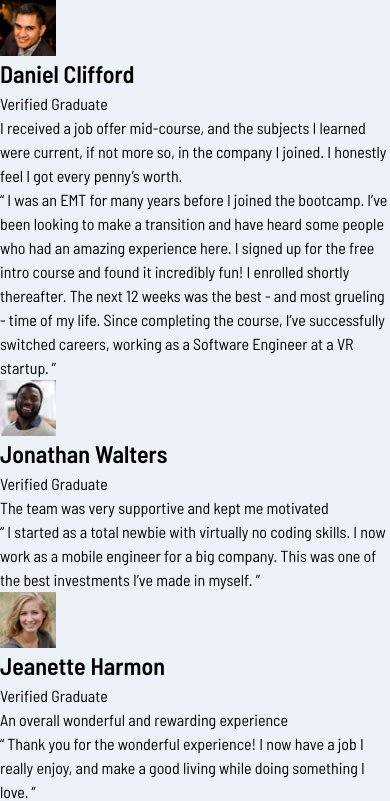
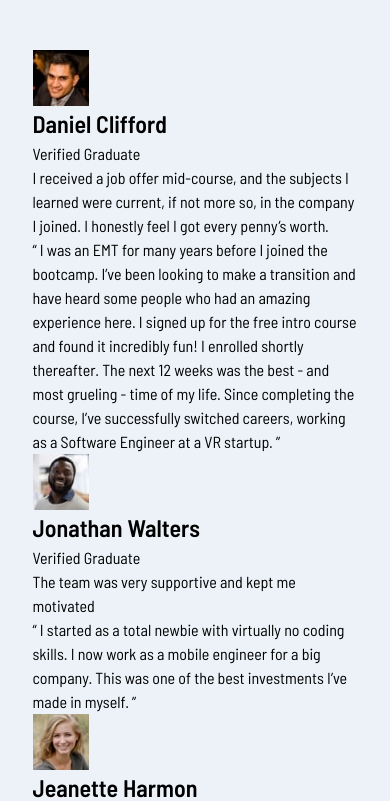
Before and after one commit to edo979/testimonials-grid-section-main, a plain HTML site: page index.html in a window 390 px wide. Shown: the top 801 px of the page. Drawn offline with Linux system fonts and the light colour scheme.

Commit message:
start mobile layout

```diff
--- a/sass/_layout.scss
+++ b/sass/_layout.scss
@@ -4,3 +4,9 @@ body {
   font-family: $font-family;
   background-color: $Light-grayish-blue;
 }
+
+.testimonial-grid {
+  width: max(70%, 325px);
+  margin-inline: auto;
+  margin-block: 50px;
+}
```
Also changed, not shown: css/style.css, 1 other file.
